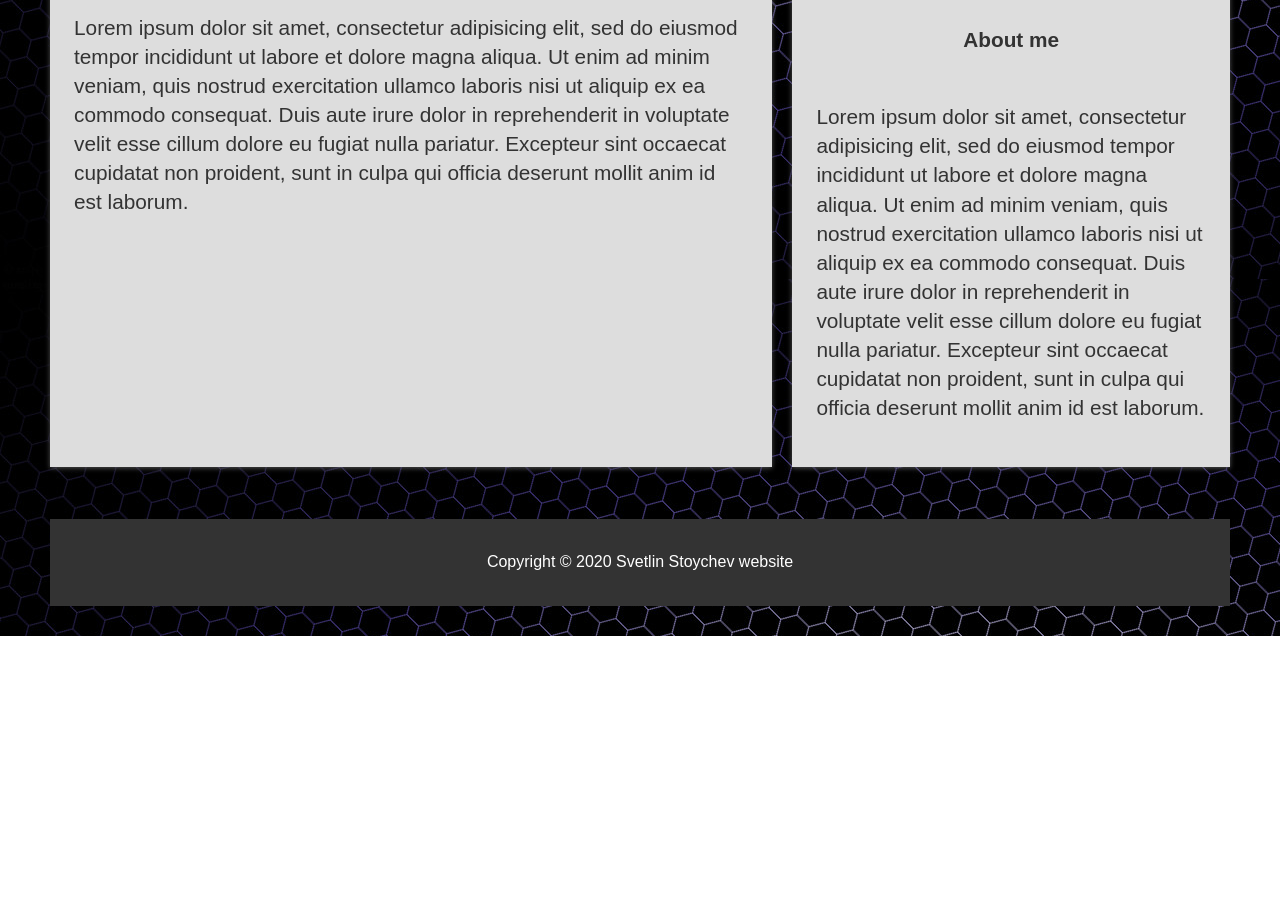
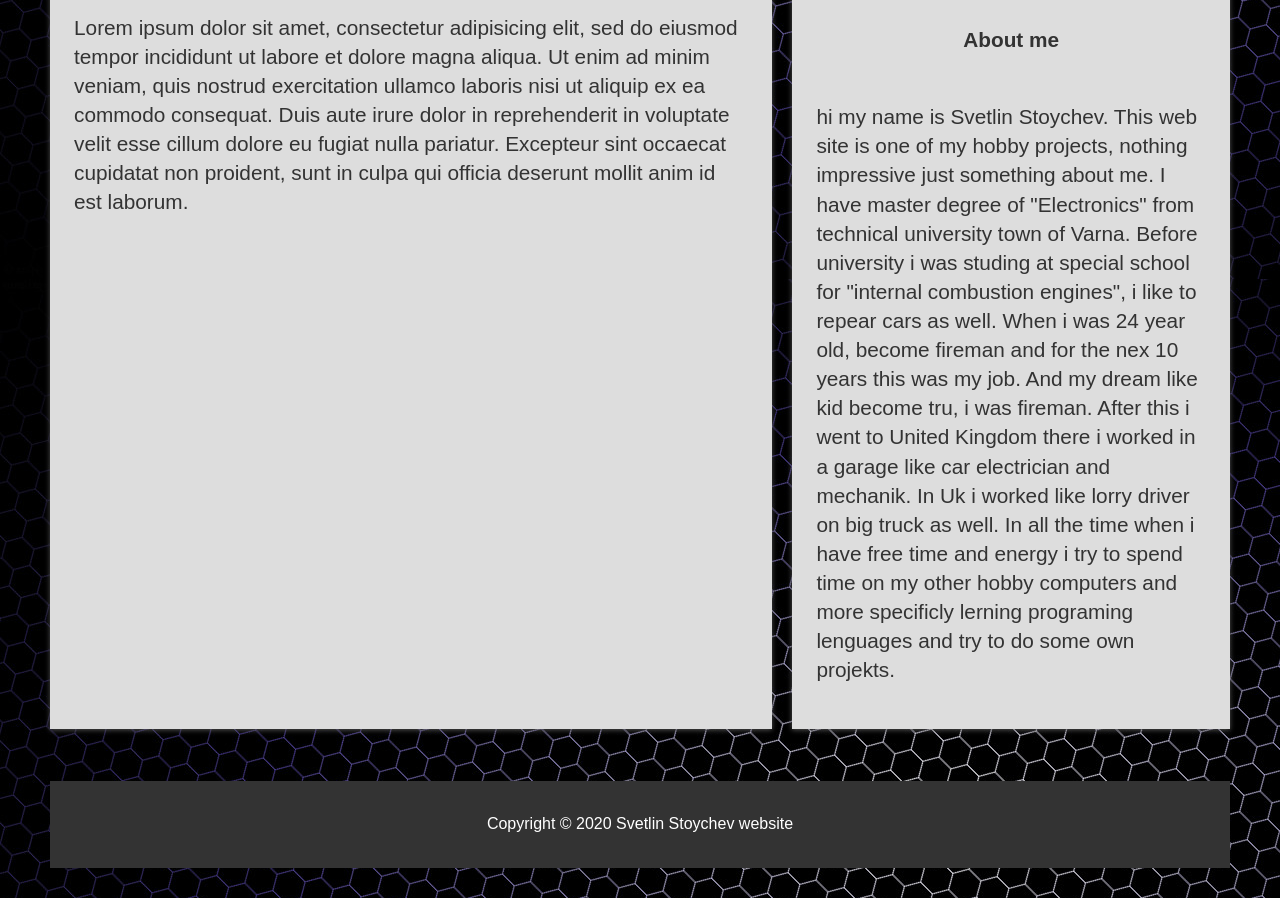
Before and after one commit to SvetlinStoychev/MyWebProjectBySvetlinStoychev, a plain HTML site: page index.html in a window 1280 px wide. Shown: the part 801-1699 px from the top of the page. Before the commit the page ends 1437 px from the top, so only its background shows below. Drawn offline with Linux system fonts and the light colour scheme.

Commit message:
add some text

```diff
--- a/index.html
+++ b/index.html
@@ -40,12 +40,18 @@
 				<h1>Svetlin Stoychev</h1>
 				<img src="images/me.jpg" alt="picture of me">
 				<h4>About me</h4>
-				<p>Lorem ipsum dolor sit amet, consectetur adipisicing elit, sed do eiusmod
-				tempor incididunt ut labore et dolore magna aliqua. Ut enim ad minim veniam,
-				quis nostrud exercitation ullamco laboris nisi ut aliquip ex ea commodo
-				consequat. Duis aute irure dolor in reprehenderit in voluptate velit esse
-				cillum dolore eu fugiat nulla pariatur. Excepteur sint occaecat cupidatat non
-				proident, sunt in culpa qui officia deserunt mollit anim id est laborum.</p>
+				<p>hi my name is Svetlin Stoychev. This web site is one of my hobby projects,
+					nothing impressive just something about me. I have master degree of
+					"Electronics" from technical university town of Varna. Before university i was
+					studing at special school for "internal combustion engines",
+					i like to repear cars as well. When i was 24 year old, become fireman and for the
+					nex 10 years this was my job. And my dream like kid become tru, i was fireman.
+					After this i went to United Kingdom there i worked in a garage like car electrician
+					and mechanik. In Uk i worked like lorry driver on big truck as well.
+					In all the time when i have free time and energy i try to spend time on my other
+					hobby computers and more specificly lerning programing lenguages and try to do some
+					own projekts.
+				</p>
 			</div>
 		</section>
 
```
